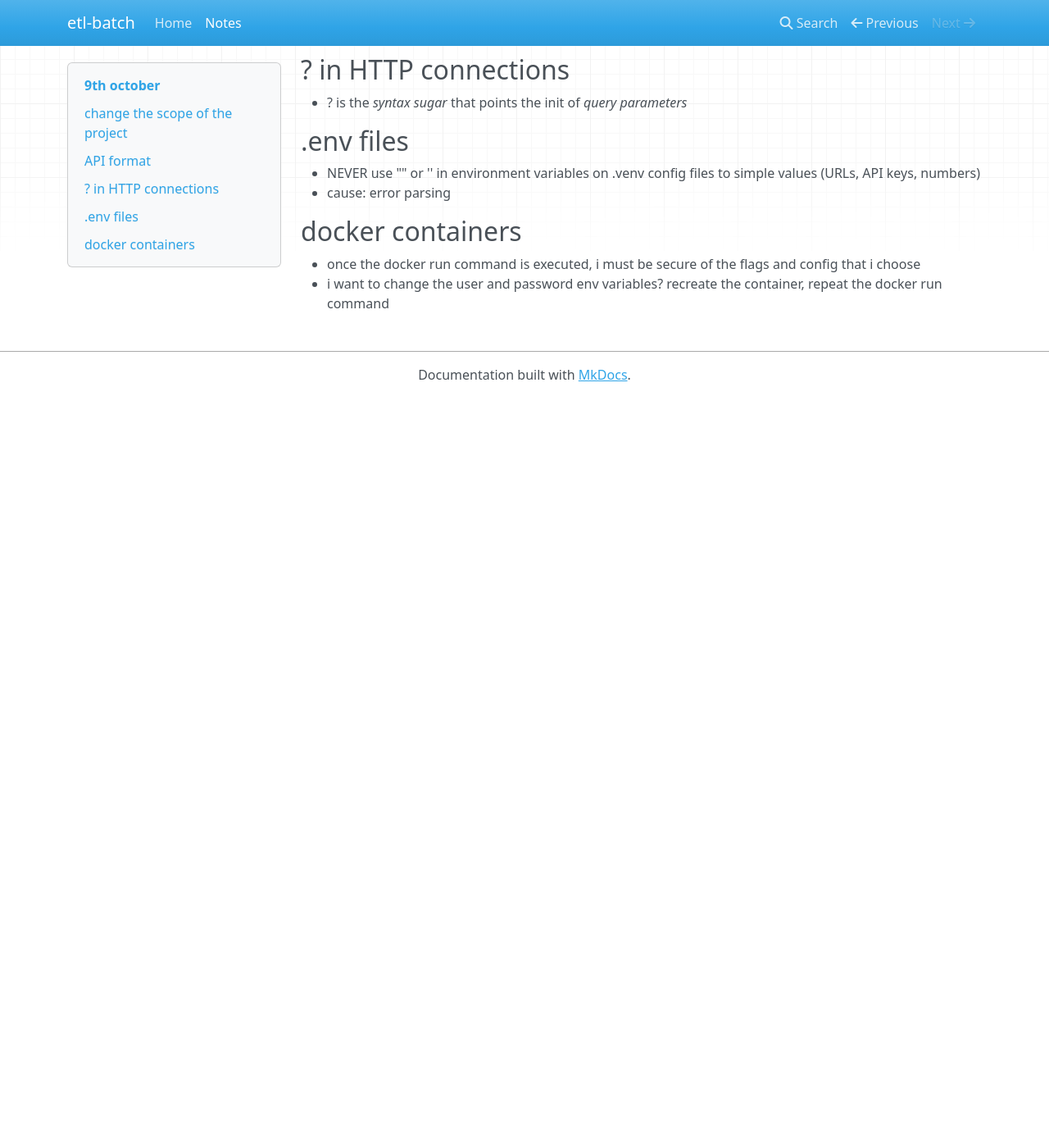
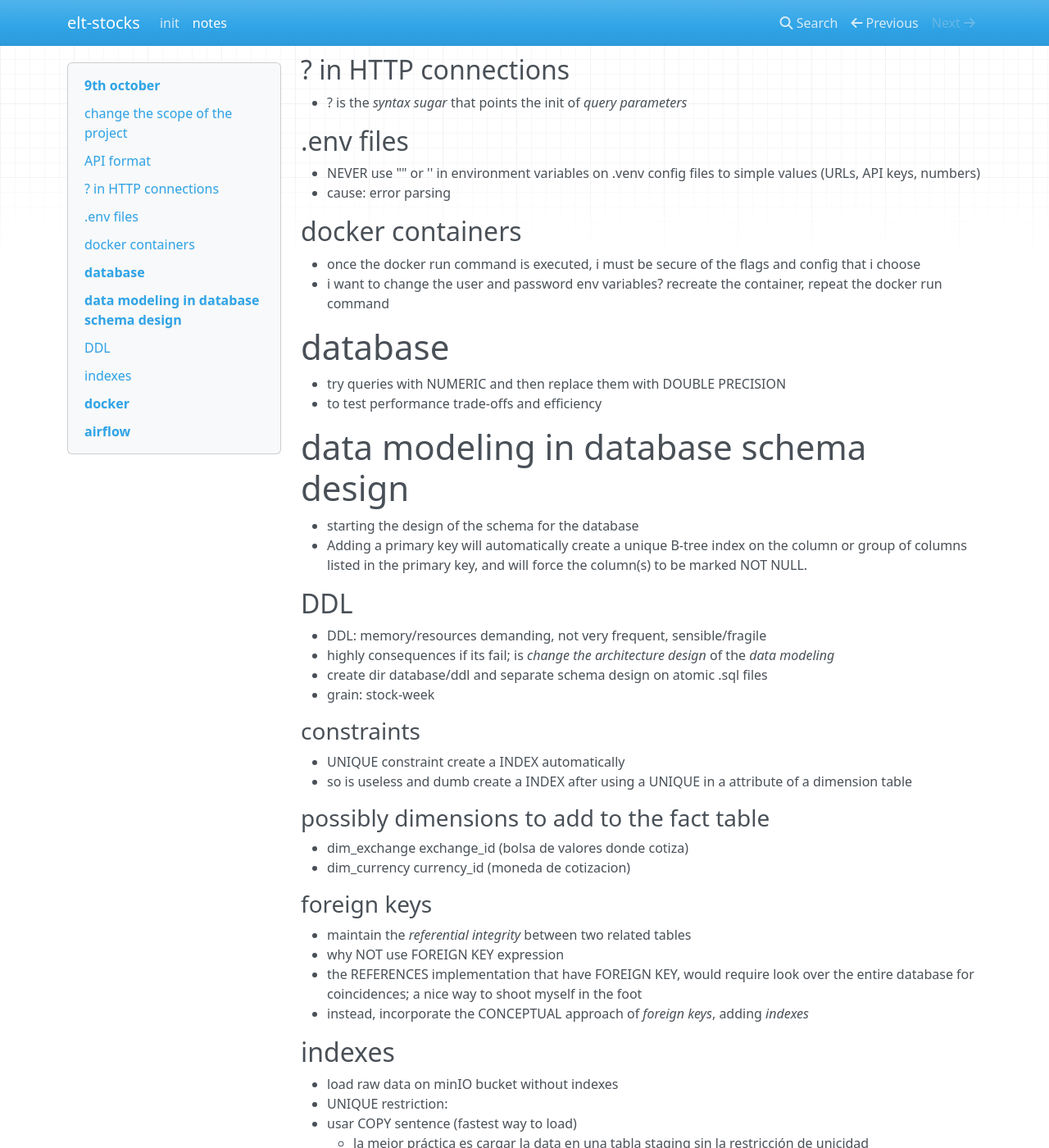
Before and after one commit to aner-dev/stocks-analytics-elt-pipeline, an MkDocs documentation site: the page built from docs/notes.md, in a window 1280 px wide and 1400 px high, scrolled down 476 px. Shown: the whole window at 82% size. Built offline with MkDocs 1.6.1, drawn with Linux system fonts in a browser that asks for light colours; nearby versions of some CDN libraries; before the commit the page ends 961 px from its top, so only the background shows below that; some of the changed text lies outside the part shown.

Commit message:
feat: "setup containerized ELT infrastructure with airflow, minio and postgres"

```diff
--- a/docs/notes.md
+++ b/docs/notes.md
@@ -18,3 +18,44 @@
 ## docker containers
 - once the docker run command is executed, i must be secure of the flags and config that i choose
 - i want to change the user and password env variables? recreate the container, repeat the docker run command
+# database
+- try queries with NUMERIC and then replace them with DOUBLE PRECISION
+- to test performance trade-offs and efficiency
+# data modeling in database schema design
+- starting the design of the schema for the database
+- Adding a primary key will automatically create a unique B-tree index on the column or group of columns listed in the primary key, and will force the column(s) to be marked NOT NULL.
+## DDL
+- DDL: memory/resources demanding, not very frequent, sensible/fragile
+  - highly consequences if its fail; is *change the architecture design* of the *data modeling*
+- create dir database/ddl and separate schema design on atomic .sql files
+- grain: stock-week
+### constraints
+- UNIQUE constraint create a INDEX automatically
+- so is useless and dumb create a INDEX after using a UNIQUE in a attribute of a dimension table
+### possibly dimensions to add to the fact table
+- dim_exchange exchange_id (bolsa de valores donde cotiza)
+- dim_currency currency_id (moneda de cotizacion)
+### foreign keys
+- maintain the *referential integrity* between two related tables
+- why NOT use FOREIGN KEY expression
+  - the REFERENCES implementation that have FOREIGN KEY, would require look over the entire database for coincidences; a nice way to shoot myself in the foot
+- instead, incorporate the CONCEPTUAL approach of *foreign keys*, adding *indexes*
+## indexes
+- load raw data on minIO bucket without indexes
+- UNIQUE restriction:
+  - usar COPY sentence (fastest way to load)
+    - la mejor práctica es cargar la data en una tabla staging sin la restricción de unicidad
+    - y luego mover la data a la tabla final dim_stock donde la restricción UNIQUE está activa.
+# docker
+- healtcheck in compose.yml
+- pg_isready for databases checkhealth
+  - psql utility created specifically for this purpose
+    - test: ["CMD-SHELL", "pg_isready" "-U" "airflow"]
+    - instead of 'curl -f'
+# airflow
+- airflow connections
+  - experience: almost create a airflow-connection for *alpha vantage API*; that its already handled for extract.py
+  - context of use:
+    - use of native operators/hooks of airflow
+    - centralized management of secrets
+    - reutilize credentials between DAGs
--- a/mkdocs.yml
+++ b/mkdocs.yml
@@ -1,4 +1,5 @@
-site_name: etl-batch
+# yaml-language-server: $schema=https://squidfunk.github.io/mkdocs-material/schema.json
+site_name: elt-stocks
 nav:
-  - Home: index.md
-  - Notes: notes.md
+  - init: index.md
+  - notes: notes.md
```
Also changed, not shown: compose.yml (added, +83 -0 lines), docs/development-setup.md (added, +8 -0 lines), 1 other file.
